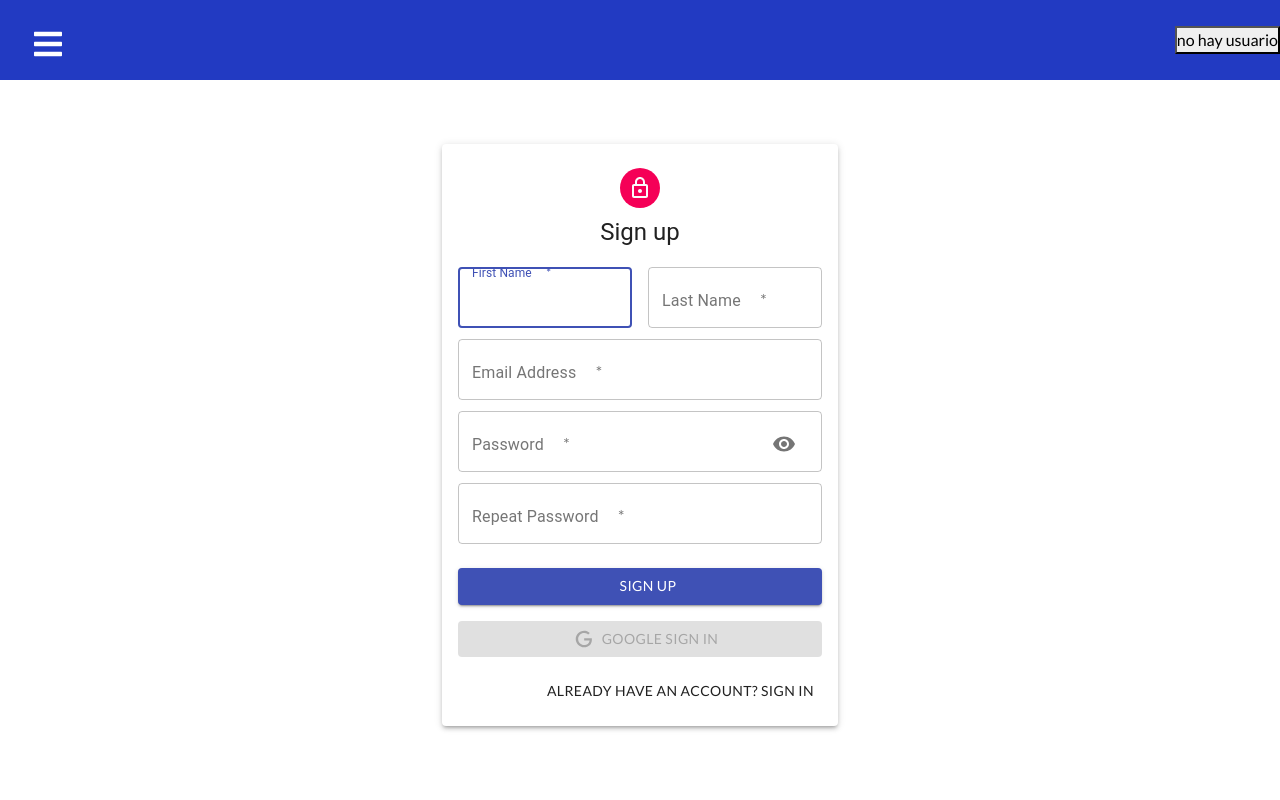
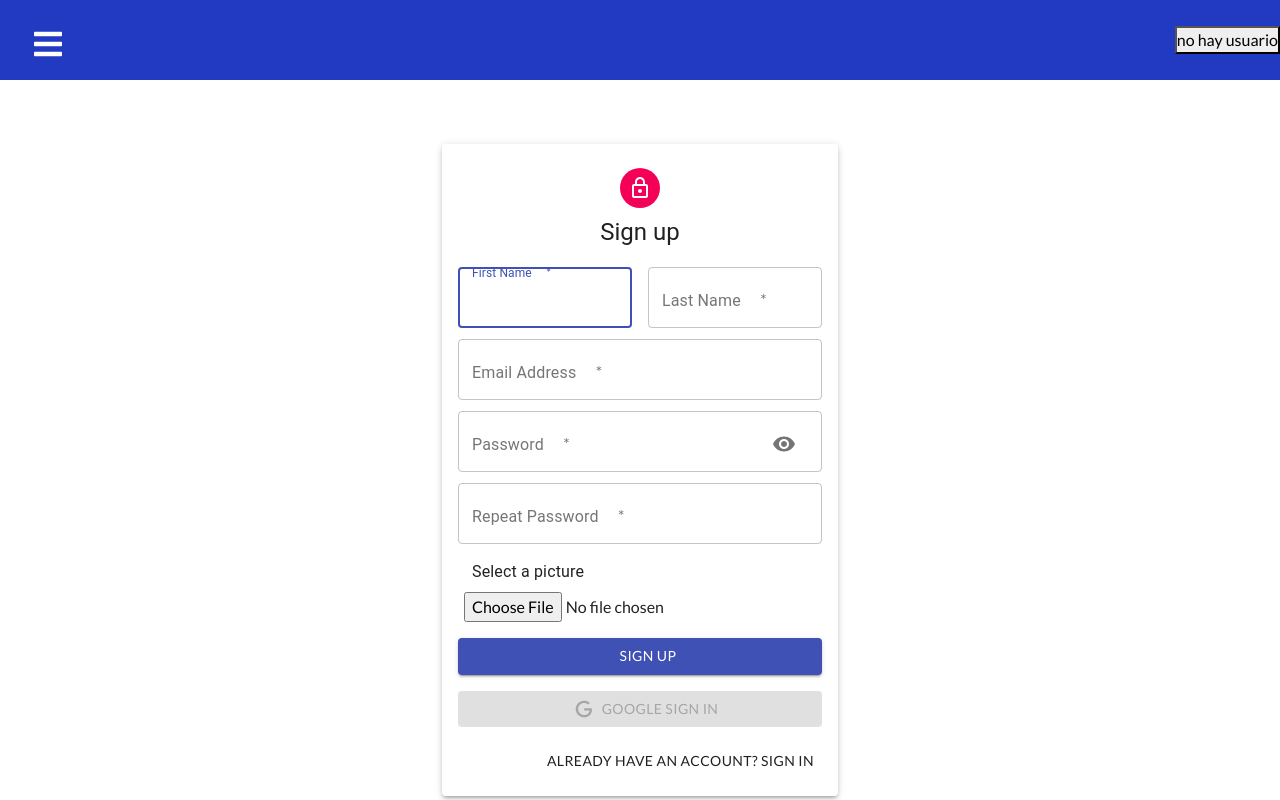
Before and after one commit to decaptus/EA, a React (Create React App) app in the folder client/: page / in a window 1280 px wide. Both pictures are taken after a click on the button "DON'T HAVE AN ACCOUNT? SIGN UP". Built offline with nearby package versions, Linux system fonts and the light colour scheme.

Commit message:
file selector

```diff
--- a/client/src/components/Auth/Auth.js
+++ b/client/src/components/Auth/Auth.js
@@ -1,4 +1,5 @@
 import React, { useState } from 'react';
+import Axios from 'axios'
 import { useDispatch } from 'react-redux';
 import { Avatar, Button, Paper, Grid, Typography, Container } from '@material-ui/core';
 import { useHistory } from 'react-router-dom';
@@ -16,6 +17,7 @@ const initialState = { name: '', lastName: '', email: '', password: '', confirmP
 const Auth = () => {
   const [form, setForm] = useState(initialState);
   const [isSignup, setIsSignup] = useState(false);
+  const [imageSelected, setImageSelected] = useState();
   const dispatch = useDispatch();
   const history = useHistory();
   const classes = useStyles();
@@ -57,6 +59,13 @@ const Auth = () => {
 
   const handleChange = (e) => setForm({ ...form, [e.target.name]: e.target.value });
 
+  const uploadImage = (files) => {
+    const formData = new FormData()
+    formData.append("file", files[0])
+    formData.append("upload_preset", " ")
+
+  }
+
   return (
     <Container component="main" maxWidth="xs">
       <Paper className={classes.paper} elevation={3}>
@@ -74,7 +83,27 @@ const Auth = () => {
             )}
             <Input name="email" label="Email Address" handleChange={handleChange} type="email" />
             <Input name="password" label="Password" handleChange={handleChange} type={showPassword ? 'text' : 'password'} handleShowPassword={handleShowPassword} />
-            { isSignup && <Input name="confirmPassword" label="Repeat Password" handleChange={handleChange} type="password" /> }
+            { isSignup && (
+              <>
+            <Input name="confirmPassword" label="Repeat Password" handleChange={handleChange} type="password" />
+            <Grid item >
+            <Typography className={classes.margin}> Select a picture  </Typography>
+            </Grid>
+
+            <input type="file" className={classes.margin} onChange={(event) => {
+              uploadImage(event.target.files)
+            }}></input >
+
+            </>
+
+
+
+
+
+
+
+
+            )}
           </Grid>
           <Button type="submit" fullWidth variant="contained" color="primary" className={classes.submit}>
             { isSignup ? 'Sign Up' : 'Sign In' }
@@ -99,7 +128,14 @@ const Auth = () => {
           </Grid>
         </form>
       </Paper>
+
+
     </Container>
+
+
+
+
+
   );
 };
 
--- a/client/src/components/Auth/styles.js
+++ b/client/src/components/Auth/styles.js
@@ -27,4 +27,7 @@ export default makeStyles((theme) => ({
   googleButton: {
     marginBottom: theme.spacing(2),
   },
+  margin: {
+    marginLeft: '14px',
+  }
 }));
```
Also changed, not shown: client/src/reducers/auth.js (+18 -0 lines).
